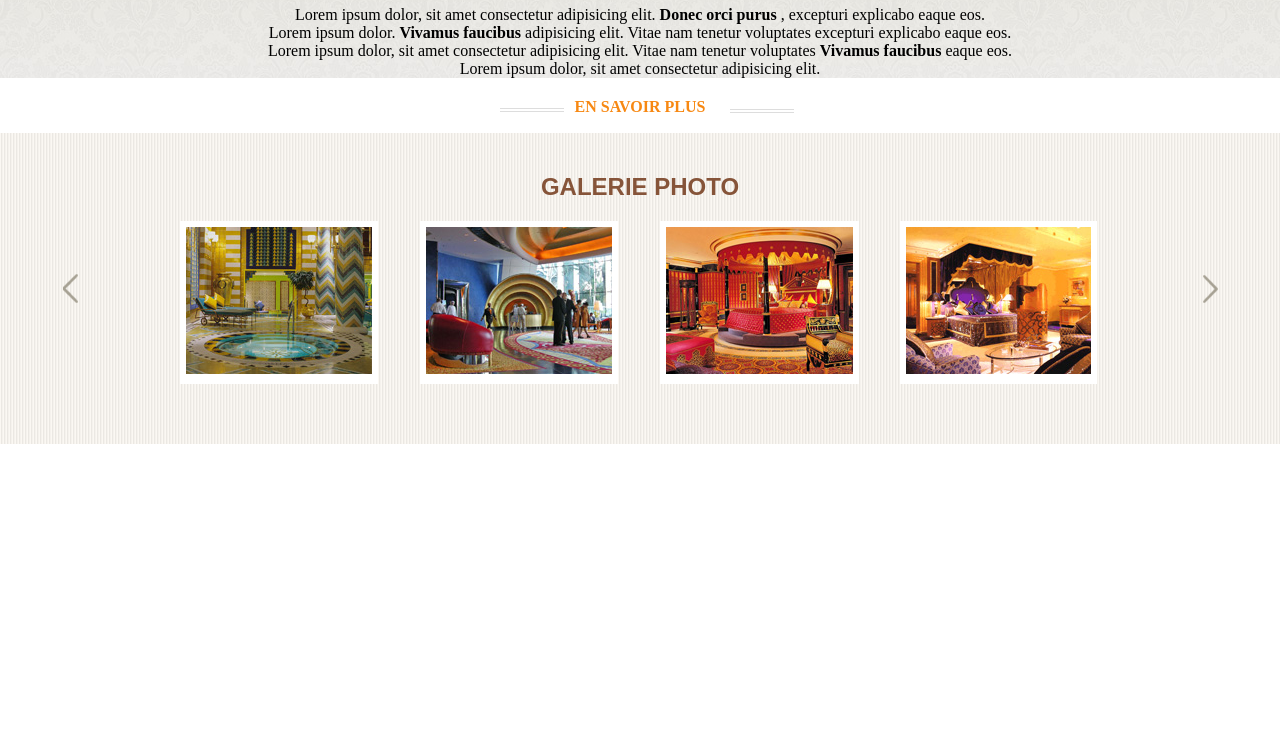
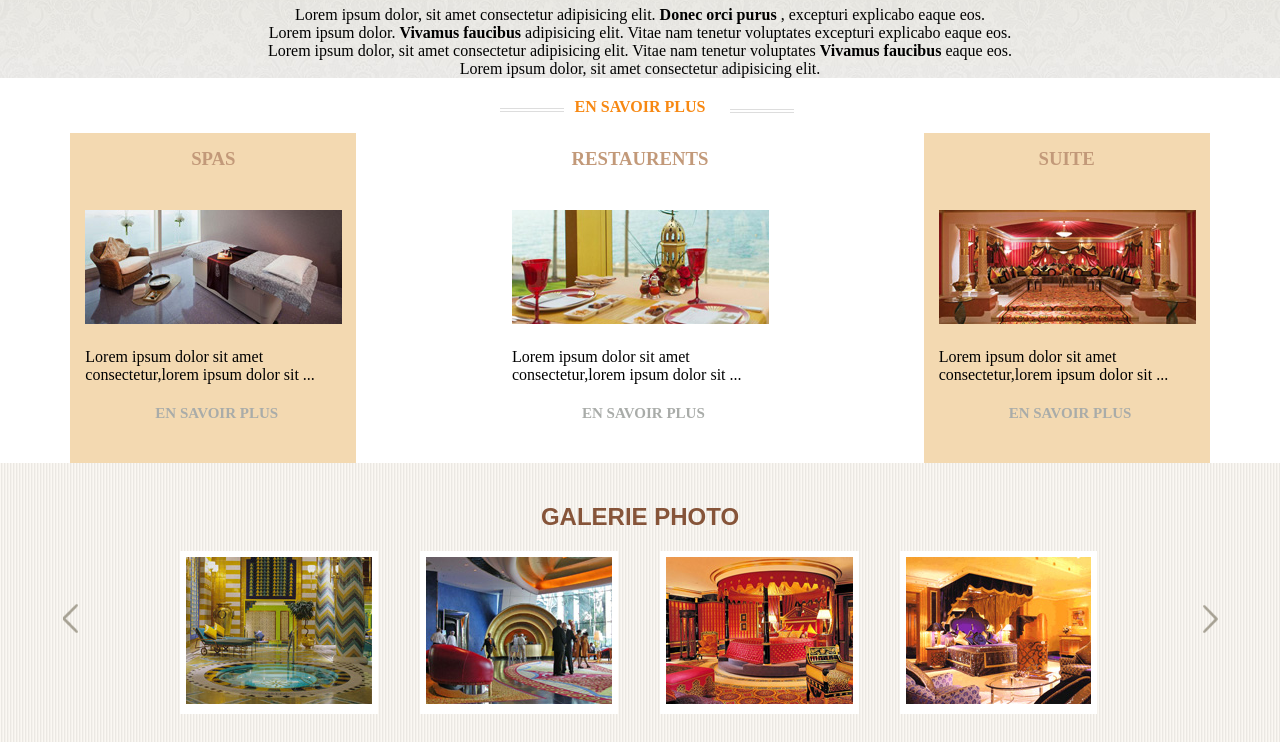
Before and after one commit to Rmili-Eya/Luxery-, a plain HTML site: page index.html in a window 1280 px wide. Shown: the part 102-844 px from the top of the page. Before the commit the page ends 800 px from the top, so only its background shows below. Drawn offline with Linux system fonts and the light colour scheme.

Commit message:
ajout du cards

```diff
--- a/index.html
+++ b/index.html
@@ -37,11 +37,26 @@
 
 
   <div class="cards">
-    <div class="card1">
-      <div class="title">
+    <div class="card1 bg1">
+        <h3>SPAS</h3>
+        <img src="./Assets/img-bx1.jpg" alt="">
+        <p>Lorem ipsum dolor sit amet consectetur,lorem ipsum dolor sit ...</p>
+        <a href="" class="link">EN SAVOIR PLUS</a>
+    </div>
+    <div class="card1 bg2">
+      <h3>RESTAURENTS</h3>
+      <img src="./Assets/img-bx2.jpg" alt="">
+      <p>Lorem ipsum dolor sit amet consectetur,lorem ipsum dolor sit ...</p>
+      <a href="" class="link">EN SAVOIR PLUS</a>
 
-      </div>
-    </div>
+  </div>
+  <div class="card1 bg1">
+    <h3>SUITE</h3>
+    <img src="./Assets/img-bx3.jpg" alt="">
+    <p>Lorem ipsum dolor sit amet consectetur,lorem ipsum dolor sit ...</p>
+    <a href="" class="link">EN SAVOIR PLUS</a>
+
+</div>
   </div>
 
 </div>
--- a/style.css
+++ b/style.css
@@ -58,6 +58,39 @@ h4 {
 }
 .title {
   margin-bottom: 20px;
+}
+.cards {
+  display: flex;
+  justify-content: space-around;
+  align-items: center;
+}
+.card1 {
+  flex: 30%;
+  max-width: 20%;
+  padding: 15px;
+  height: 300px;
+}
+.card1 h3 {
+  text-align: center;
+  color: #c29979;
+  margin-bottom: 40px;
+}
+.card1 img {
+  margin-bottom: 20px;
+}
+.card1 P {
+  text-align: left;
+  margin-bottom: 20px;
+}
+.bg1 {
+  background-color: #f3d9b1;
+}
+.link {
+  margin-left: 70px;
+  text-decoration: none;
+  color: #a9aca9;
+  font-weight: 800;
+  font-size: 15px;
 }
 /*************Galerie Section ********/
 h2 {
```
Also changed, not shown: Assets/bg-box.jpg (added), Assets/img-bx1.jpg (added), Assets/img-bx2.jpg (added), Assets/img-bx3.jpg (added).
